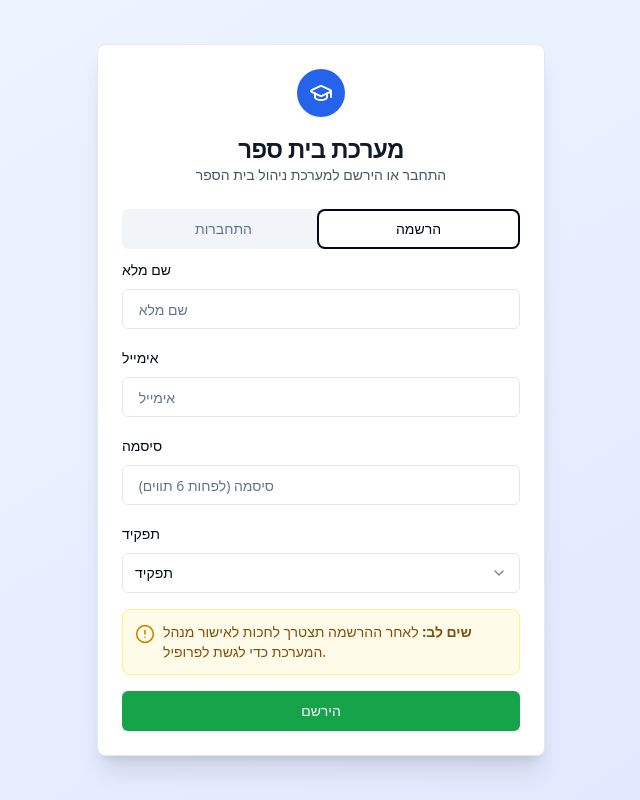
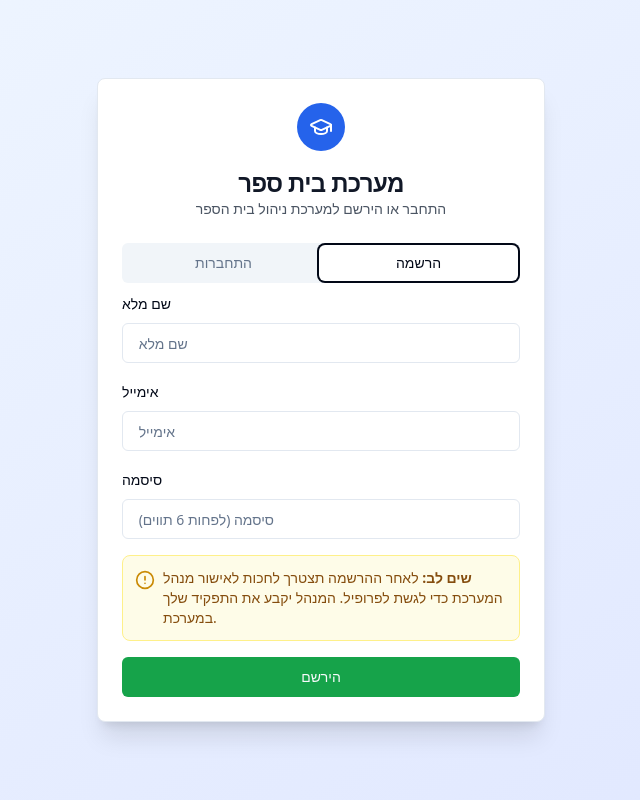
Before and after one commit to asaftk1/student-success-builder, a React (Vite) app: page / in a window 1280 px wide. Both pictures are taken after a click on the tab "הרשמה". Shown: the whole page, without its empty margins (319-959 px from the left). Built offline with nearby package versions, Linux system fonts and the light colour scheme.

Commit message:
Remove role selection from signup form
Removed the role selection from the signup form in `src/components/AuthPage.tsx`. Users will now be assigned roles by the admin after registration.

```diff
--- a/src/components/AuthPage.tsx
+++ b/src/components/AuthPage.tsx
@@ -4,7 +4,6 @@ import { Card, CardContent, CardDescription, CardHeader, CardTitle } from '@/com
 import { Button } from '@/components/ui/button';
 import { Input } from '@/components/ui/input';
 import { Label } from '@/components/ui/label';
-import { Select, SelectContent, SelectItem, SelectTrigger, SelectValue } from '@/components/ui/select';
 import { Tabs, TabsContent, TabsList, TabsTrigger } from '@/components/ui/tabs';
 import { GraduationCap, AlertCircle } from 'lucide-react';
 import { useAuth } from '@/contexts/AuthContext';
@@ -22,7 +21,6 @@ const AuthPage = () => {
   const [signupEmail, setSignupEmail] = useState('');
   const [signupPassword, setSignupPassword] = useState('');
   const [fullName, setFullName] = useState('');
-  const [role, setRole] = useState('');
 
   const [loading, setLoading] = useState(false);
 
@@ -49,7 +47,7 @@ const AuthPage = () => {
     e.preventDefault();
     setLoading(true);
 
-    const { error } = await signUp(signupEmail, signupPassword, fullName, role);
+    const { error } = await signUp(signupEmail, signupPassword, fullName);
 
     if (error) {
       toast({
@@ -66,7 +64,6 @@ const AuthPage = () => {
       setSignupEmail('');
       setSignupPassword('');
       setFullName('');
-      setRole('');
     }
 
     setLoading(false);
@@ -157,23 +154,10 @@ const AuthPage = () => {
                     minLength={6}
                   />
                 </div>
-                <div className="space-y-2">
-                  <Label htmlFor="signup-role">תפקיד</Label>
-                  <Select value={role} onValueChange={setRole} required>
-                    <SelectTrigger>
-                      <SelectValue placeholder=" תפקיד" />
-                    </SelectTrigger>
-                    <SelectContent>
-                      <SelectItem value="teacher">מורה</SelectItem>
-                      <SelectItem value="coordinator">רכז פדגוגי</SelectItem>
-                      <SelectItem value="admin">מנהל</SelectItem>
-                    </SelectContent>
-                  </Select>
-                </div>
                 <div className="bg-yellow-50 border border-yellow-200 rounded-lg p-3 flex items-start space-x-2">
                   <AlertCircle className="w-5 h-5 text-yellow-600 mt-0.5 flex-shrink-0" />
                   <div className="text-sm text-yellow-800">
-                    <strong>שים לב:</strong> לאחר ההרשמה תצטרך לחכות לאישור מנהל המערכת כדי לגשת לפרופיל.
+                    <strong>שים לב:</strong> לאחר ההרשמה תצטרך לחכות לאישור מנהל המערכת כדי לגשת לפרופיל. המנהל יקבע את התפקיד שלך במערכת.
                   </div>
                 </div>
                 <Button type="submit" className="w-full bg-green-600 hover:bg-green-700" disabled={loading}>
--- a/src/contexts/AuthContext.tsx
+++ b/src/contexts/AuthContext.tsx
@@ -26,7 +26,7 @@ interface AuthContextType {
   userGroup: Group | null;
   session: Session | null;
   loading: boolean;
-  signUp: (email: string, password: string, fullName: string, role: string) => Promise<{ error: any }>;
+  signUp: (email: string, password: string, fullName: string) => Promise<{ error: any }>;
   signIn: (email: string, password: string) => Promise<{ error: any }>;
   signOut: () => Promise<void>;
   isApproved: boolean;
@@ -107,7 +107,7 @@ export const AuthProvider = ({ children }: { children: ReactNode }) => {
     return () => subscription.unsubscribe();
   }, []);
 
-  const signUp = async (email: string, password: string, fullName: string, role: string) => {
+  const signUp = async (email: string, password: string, fullName: string) => {
     const redirectUrl = `${window.location.origin}/`;
 
     const { error } = await supabase.auth.signUp({
@@ -116,8 +116,7 @@ export const AuthProvider = ({ children }: { children: ReactNode }) => {
       options: {
         emailRedirectTo: redirectUrl,
         data: {
-          full_name: fullName,
-          role: role
+          full_name: fullName
         }
       }
     });
```
